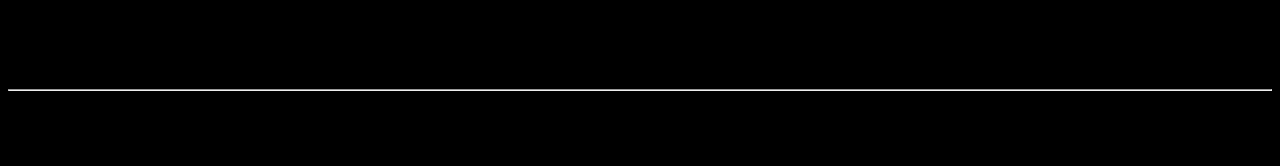
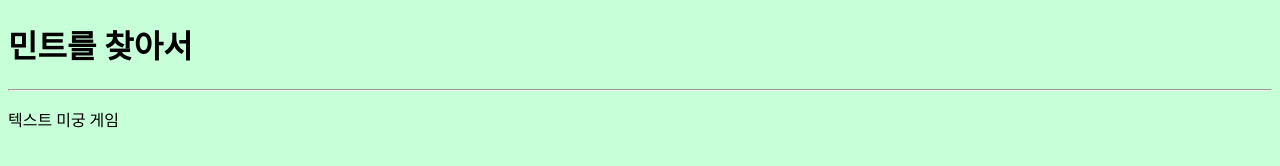
Before and after one commit to blu-chz/blu-chz.github.io, a plain HTML site: page findmint/home.html in a window 1280 px wide. Drawn offline with Linux system fonts and the light colour scheme.

Commit message:
Update style2.css

```diff
--- a/findmint/style2.css
+++ b/findmint/style2.css
@@ -1,4 +1,4 @@
 body {
-  background-color: black;
-  text-color: mint;
+  background-color: #c7ffd8;
+  color: black;
 }
```
